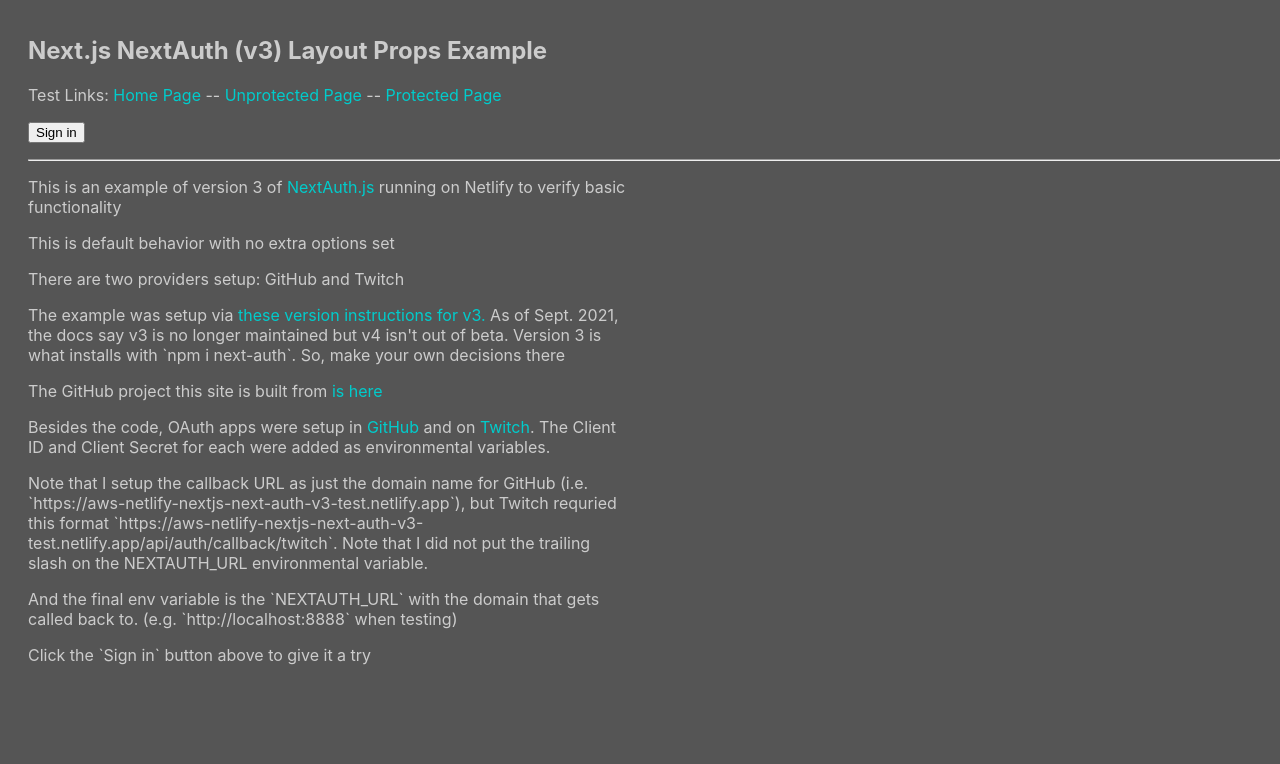
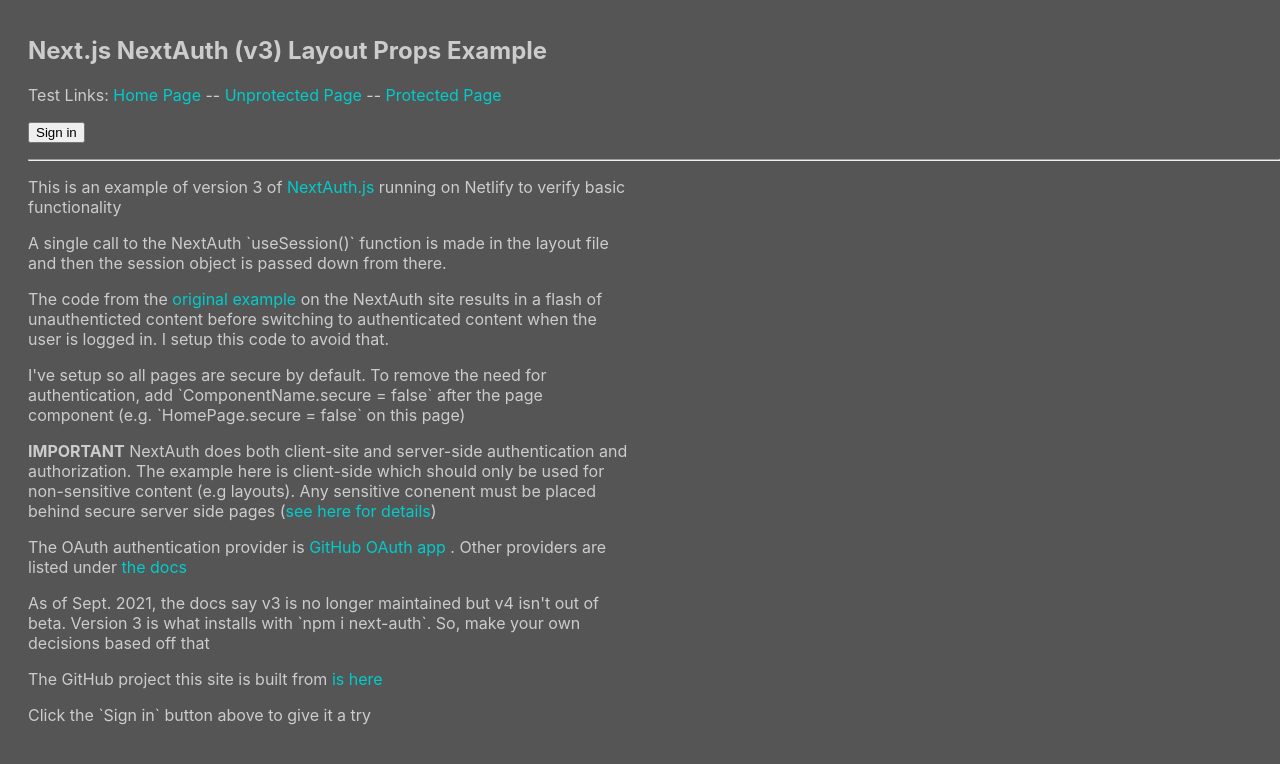
Before and after one commit to alanwsmith/netlify-nextjs-next-auth-v3-test, a Next.js app: page / in a window 1280 px wide. Shown: the top 764 px of the page. Built offline with nearby package versions, Linux system fonts and the light colour scheme; no server answers.

Commit message:
Update explanation details

```diff
--- a/pages/index.js
+++ b/pages/index.js
@@ -7,61 +7,64 @@
   return (
     <>
       <hr />
-
       <p>
         This is an example of version 3 of{' '}
         <a href="https://next-auth.js.org">NextAuth.js</a> running on Netlify to
         verify basic functionality
       </p>
-
-      <p>This is default behavior with no extra options set</p>
-
-      <p>There are two providers setup: GitHub and Twitch</p>
-
       <p>
-        The example was setup via{' '}
+        A single call to the NextAuth `useSession()` function is made in the
+        layout file and then the session object is passed down from there.
+      </p>
+      <p>
+        The code from the{' '}
         <a href="https://next-auth.js.org/v3/getting-started/example">
-          these version instructions for v3.
+          original example
         </a>{' '}
+        on the NextAuth site results in a flash of unauthenticted content before
+        switching to authenticated content when the user is logged in. I setup
+        this code to avoid that.
+      </p>
+      <p>
+        I&apos;ve setup so all pages are secure by default. To remove the need
+        for authentication, add `ComponentName.secure = false` after the page
+        component (e.g. `HomePage.secure = false` on this page)
+      </p>
+      <p>
+        <strong>IMPORTANT</strong> NextAuth does both client-site and
+        server-side authentication and authorization. The example here is
+        client-side which should only be used for non-sensitive content (e.g
+        layouts). Any sensitive conenent must be placed behind secure server
+        side pages (
+        <a href="https://next-auth.js.org/v3/tutorials/securing-pages-and-api-routes#server-side">
+          see here for details
+        </a>
+        ){' '}
+      </p>
+      <p>
+        The OAuth authentication provider is{' '}
+        <a href="https://docs.github.com/en/developers/apps/building-oauth-apps/creating-an-oauth-app">
+          GitHub OAuth app
+        </a>{' '}
+        . Other providers are listed under{' '}
+        <a href="https://next-auth.js.org/v3/getting-started/introduction">
+          the docs
+        </a>
+      </p>
+      <p>
         As of Sept. 2021, the docs say v3 is no longer maintained but v4
         isn&apos;t out of beta. Version 3 is what installs with `npm i
-        next-auth`. So, make your own decisions there
+        next-auth`. So, make your own decisions based off that
       </p>
-
       <p>
         The GitHub project this site is built from{' '}
-        <a href="https://github.com/alanwsmith/netlify-nextjs-next-auth-v3-test">
+        <a href="https://github.com/alanwsmith/nextjs--next-auth-v3-layout-props-example">
           is here
         </a>
       </p>
-
-      <p>
-        Besides the code, OAuth apps were setup in{' '}
-        <a href="https://docs.github.com/en/developers/apps/building-oauth-apps/creating-an-oauth-app">
-          GitHub
-        </a>{' '}
-        and on <a href="https://dev.twitch.tv/docs/api/">Twitch</a>. The Client
-        ID and Client Secret for each were added as environmental variables.
-      </p>
-
-      <p>
-        Note that I setup the callback URL as just the domain name for GitHub
-        (i.e. `https://aws-netlify-nextjs-next-auth-v3-test.netlify.app`), but
-        Twitch requried this format
-        `https://aws-netlify-nextjs-next-auth-v3-test.netlify.app/api/auth/callback/twitch`.
-        Note that I did not put the trailing slash on the NEXTAUTH_URL
-        environmental variable.
-      </p>
-
-      <p>
-        And the final env variable is the `NEXTAUTH_URL` with the domain that
-        gets called back to. (e.g. `http://localhost:8888` when testing)
-      </p>
-
       <p>Click the `Sign in` button above to give it a try</p>
     </>
   )
 }
 
 HomePage.secure = false
-// HomePage.secure = true
```
